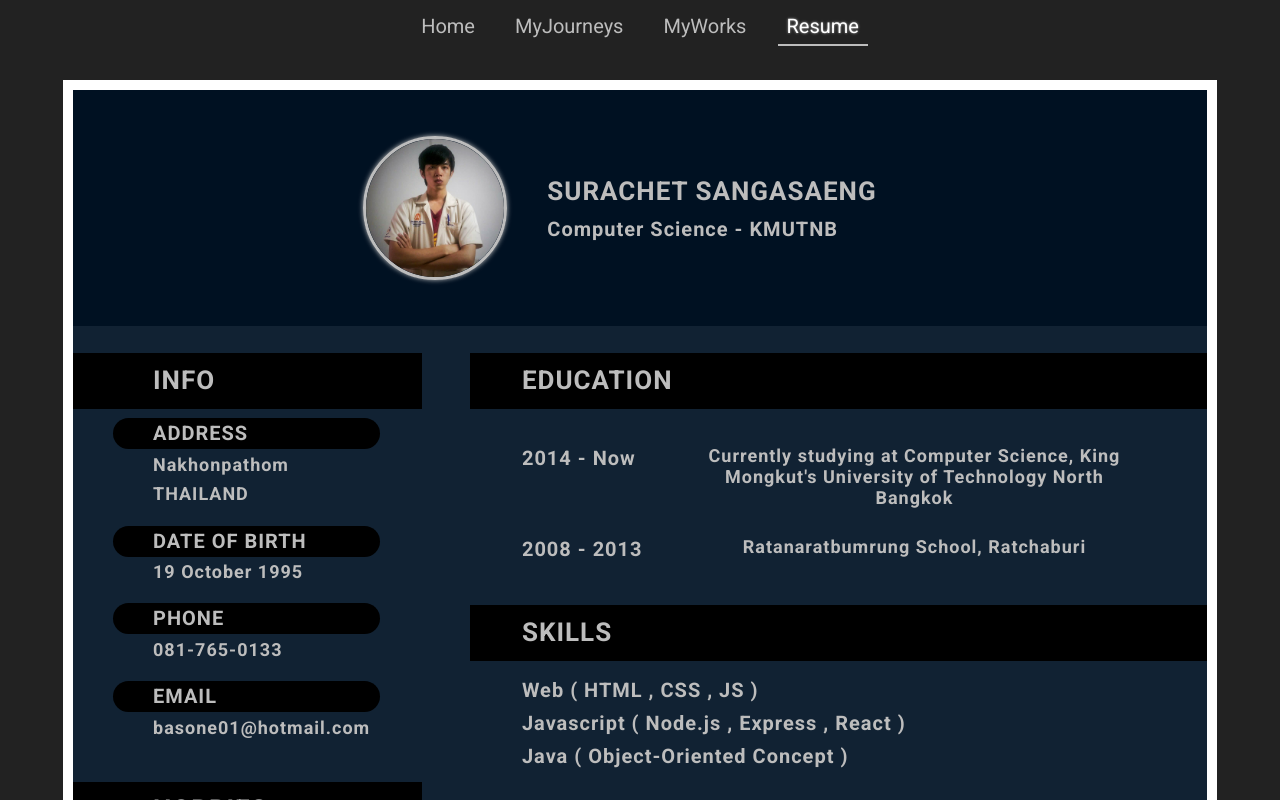
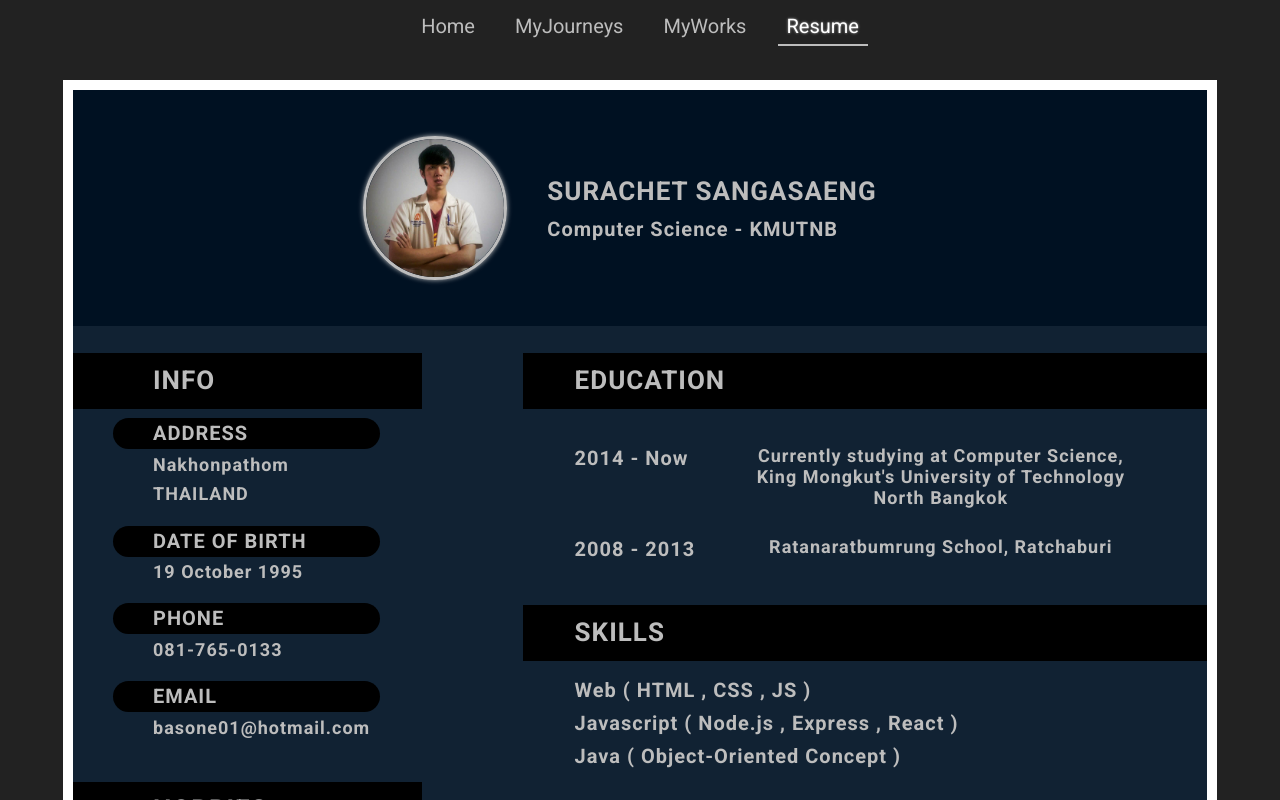
Before and after one commit to Basone01/basone01.github.io, a React app: page /#/resume in a window 1280 px wide. Shown: the top 800 px of the page. Built offline with nearby package versions, Linux system fonts and the light colour scheme; what @fortawesome/fontawesome would draw is missing.

Commit message:
Change RightSide basis to 60%

```diff
--- a/src/components/page/resume/index.js
+++ b/src/components/page/resume/index.js
@@ -44,7 +44,7 @@ export class Resume extends Component {
                         <InfoSide />
                         <HobbiesSide />
                     </Flex>
-                    <Flex basis="65%" dir="column" ali="stretch">
+                    <Flex basis="60%" dir="column" ali="stretch">
                         <EducationSide />
                         <SkillSide />
                         <ExperienceSide />
```
